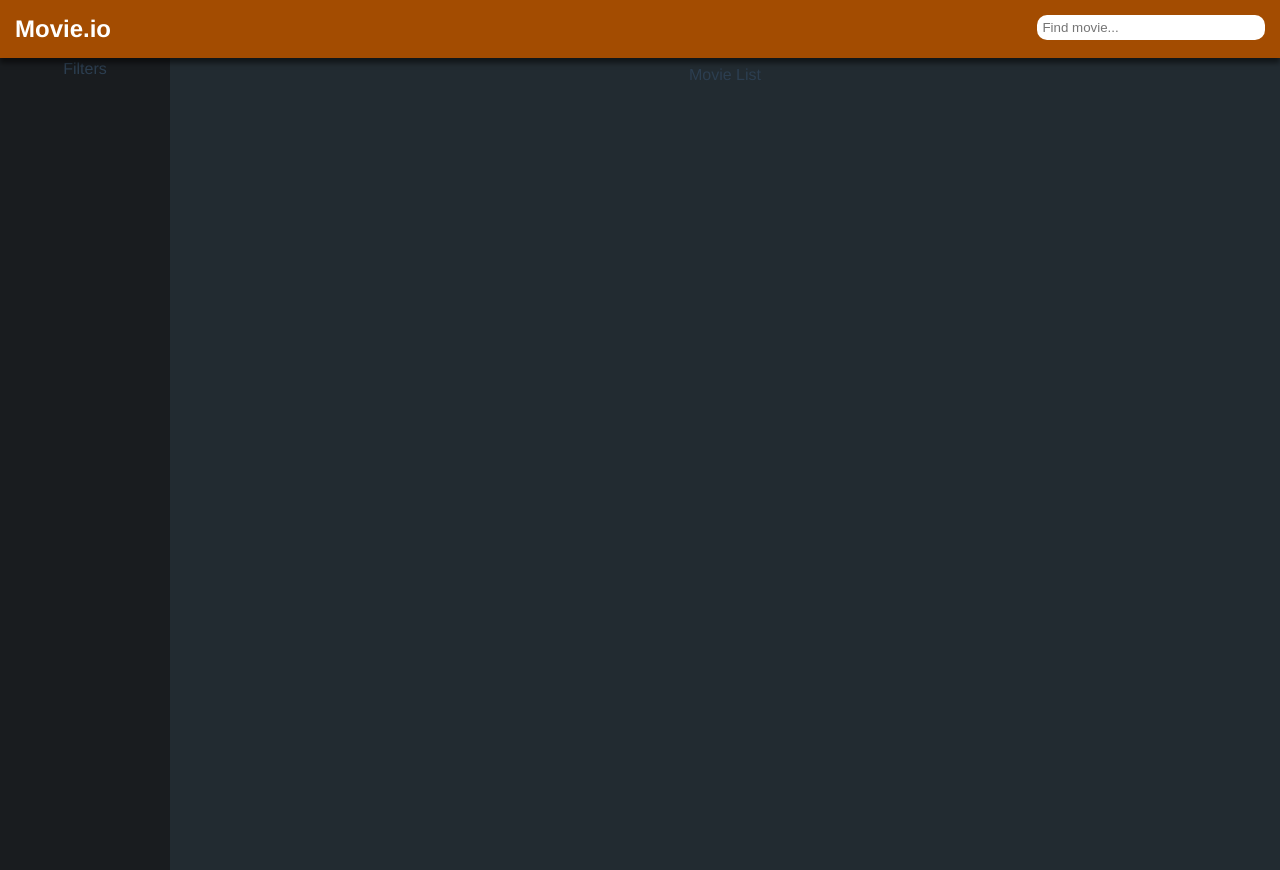
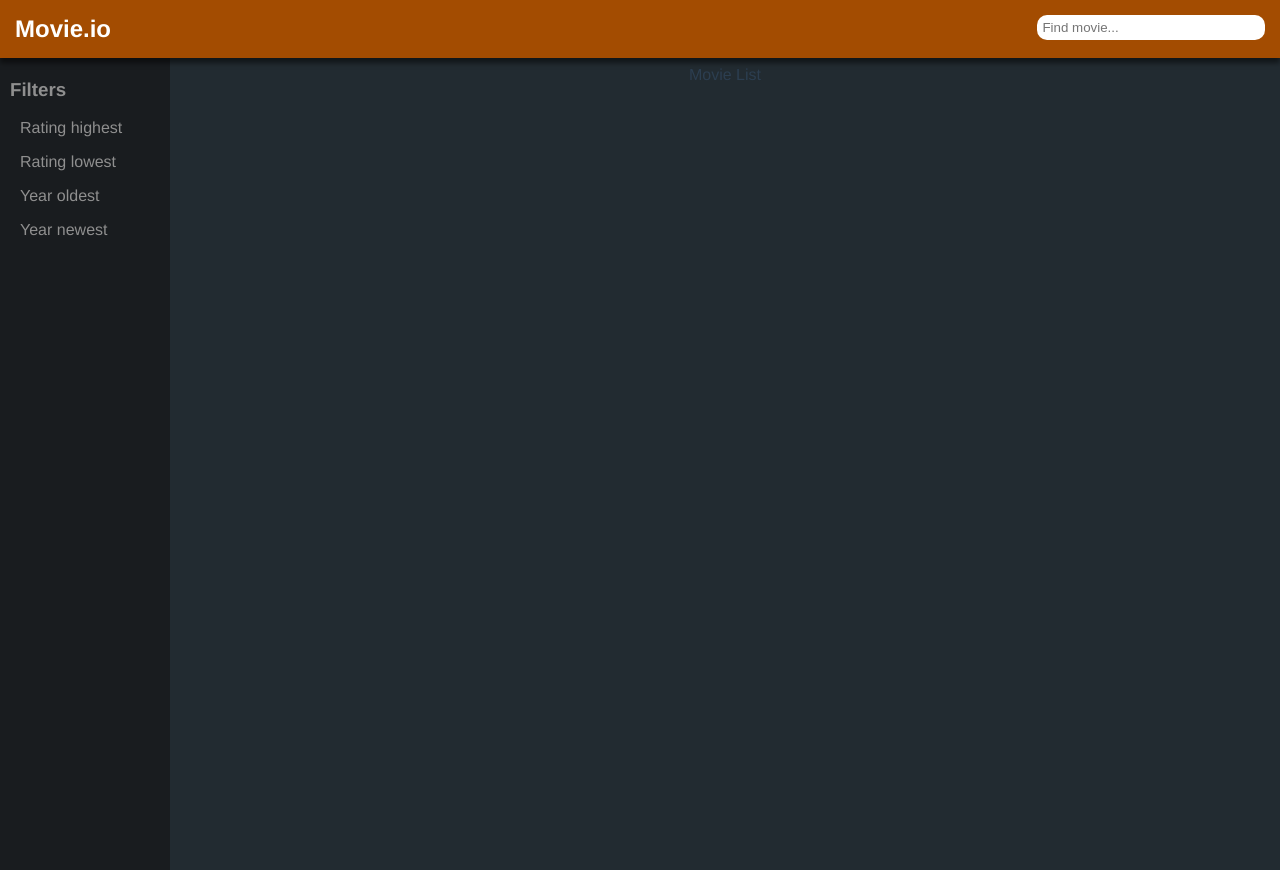
Before and after one commit to Jocelyn10/MovieAppVue, a Vue app: page / in a window 1280 px wide. Built offline with nearby package versions, Linux system fonts and the light colour scheme.

Commit message:
create Filter component

```diff
--- /dev/null
+++ b/src/components/Filters.vue
@@ -0,0 +1,25 @@
+<template>
+  <div id="filters">
+    <h3>Filters</h3>
+    <p>Rating highest</p>
+    <p>Rating lowest</p>
+    <p>Year oldest</p>
+    <p>Year newest</p>
+  </div>
+</template>
+
+<script>
+export default {};
+</script>
+
+<style lang="scss" scoped>
+#filters {
+  text-align: left;
+  color: rgb(143, 143, 143);
+  cursor: pointer;
+
+  p {
+    margin-left: 10px;
+  }
+}
+</style>
--- a/src/components/Sidebar.vue
+++ b/src/components/Sidebar.vue
@@ -1,11 +1,16 @@
 <template>
   <div id="sidebar">
-    Filters
+    <filters />
   </div>
 </template>
 
 <script>
-export default {};
+import Filters from "../components/Filters";
+export default {
+  components: {
+    Filters,
+  },
+};
 </script>
 
 <style lang="scss" scoped>
```
